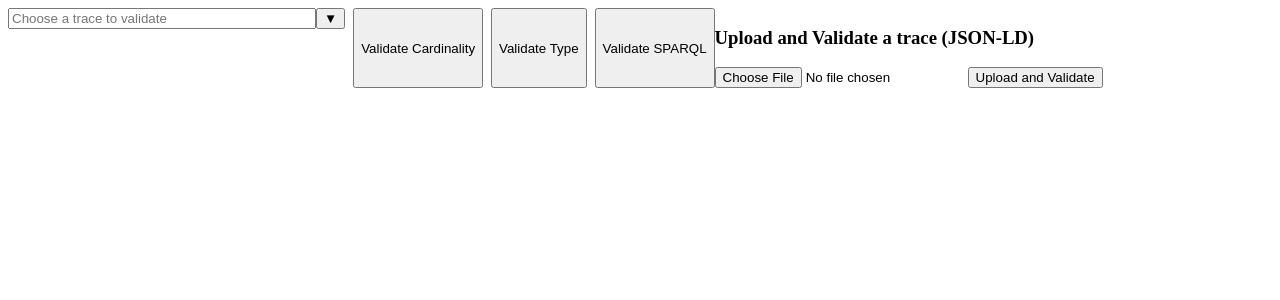
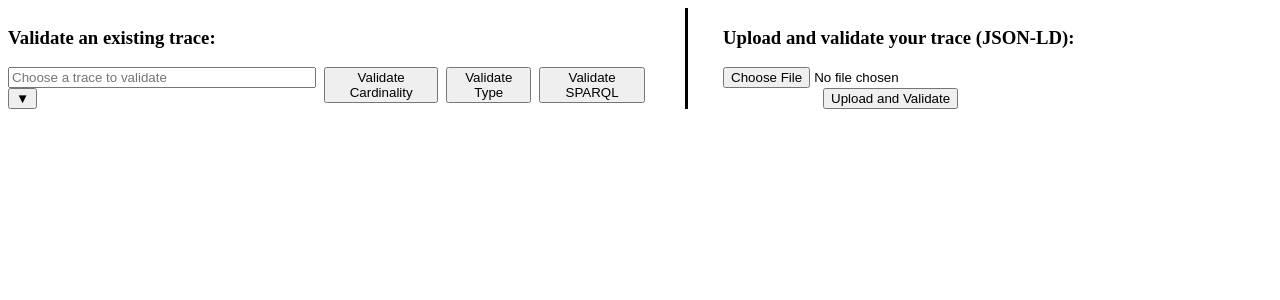
Before and after one commit to maximlishchenko/CS4529-validator-ui, a React (Vite) app: page / in a window 1280 px wide. Shown: the top 300 px of the page. Built offline with nearby package versions, Linux system fonts and the light colour scheme; the HTML template or start-up script is replaced by a standard one.

Commit message:
add spacing between trace uploader and file chooser + border

```diff
--- a/src/App.css
+++ b/src/App.css
@@ -4,6 +4,22 @@
 
 .validate-button {
     margin-left: 8px;
+    margin-top: 59.3px;
+    align-self: flex-start;
+}
+
+.trace-uploader {
+    margin-left: 40px;
+    border-left: 3px black solid;
+    padding-left: 35px;
+}
+
+.upload-button {
+    margin-left: 100px;
+}
+
+.file-input-name {
+    width: 400px;
 }
 
 .result-table {
--- a/src/components/FileChooser.tsx
+++ b/src/components/FileChooser.tsx
@@ -33,6 +33,7 @@ const FileChooser: React.FC<Props> = ({ endpoint, onFileNameChange }) => {
 
   return (
     <div className="file-chooser">
+      <h3>Validate an existing trace:</h3>
       <div className="dropdown">
         <input
           type="text"
--- a/src/components/TraceUploader.tsx
+++ b/src/components/TraceUploader.tsx
@@ -48,10 +48,10 @@ const TraceUploader: React.FC<TraceUploaderProps> = ({ onTraceUpload }) => {
   };
 
   return (
-    <div>
-      <h3>Upload and Validate a trace (JSON-LD)</h3>
-      <input type="file" onChange={handleFileChange} />
-      <button onClick={handleUpload}>Upload and Validate</button>
+    <div className='trace-uploader'>
+      <h3>Upload and validate your trace (JSON-LD):</h3>
+      <input className='file-input-name' type="file" onChange={handleFileChange} />
+      <button className='upload-button' onClick={handleUpload}>Upload and Validate</button>
     </div>
   );
 };
```
